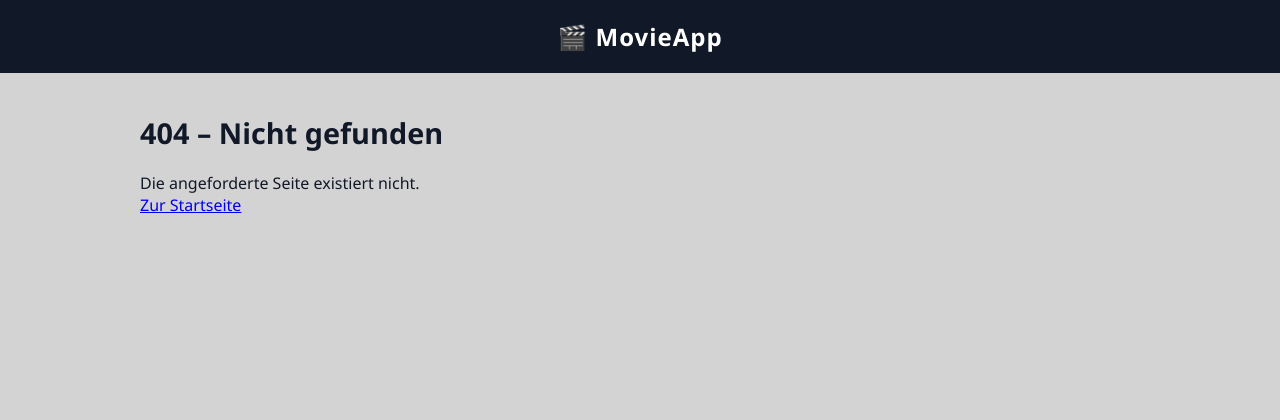
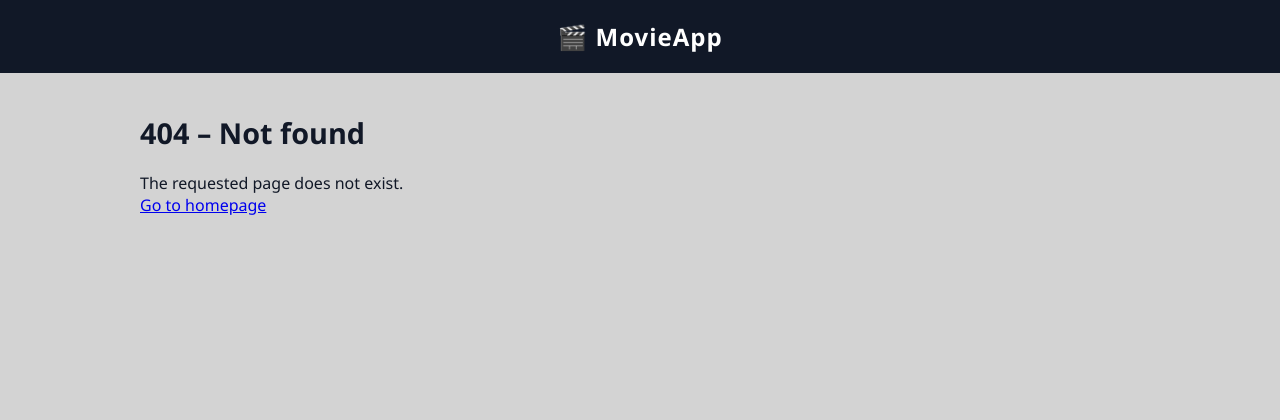
Before and after one commit to aline-j/movi-web-app, a Flask app: template templates/404.html in a window 1280 px wide. Shown: the top 420 px of the page. Run offline with Flask 3, Linux system fonts and the light colour scheme; the template is opened without the code that fills it, so the values that code supplies are empty.

Commit message:
Change content 404 page and 500 page

```diff
--- a/templates/404.html
+++ b/templates/404.html
@@ -10,9 +10,9 @@
   <body>
     {% extends "base.html" %}
     {% block content %}
-        <h1>404 – Nicht gefunden</h1>
-        <p>Die angeforderte Seite existiert nicht.</p>
-        <a href="/">Zur Startseite</a>
+        <h1>404 – Not found</h1>
+        <p>The requested page does not exist.</p>
+        <a href="/">Go to homepage</a>
     {% endblock %}
   </body>
 </html>
--- a/templates/500.html
+++ b/templates/500.html
@@ -10,9 +10,9 @@
   <body>
     {% extends "base.html" %}
     {% block content %}
-        <h1>500 – Serverfehler</h1>
-        <p>Ein unerwarteter Fehler ist aufgetreten.</p>
-        <a href="/">Zur Startseite</a>
+        <h1>500 – Server error</h1>
+        <p>An unexpected error has occurred.</p>
+        <a href="/">Go to homepage</a>
     {% endblock %}
   </body>
 </html>
```
